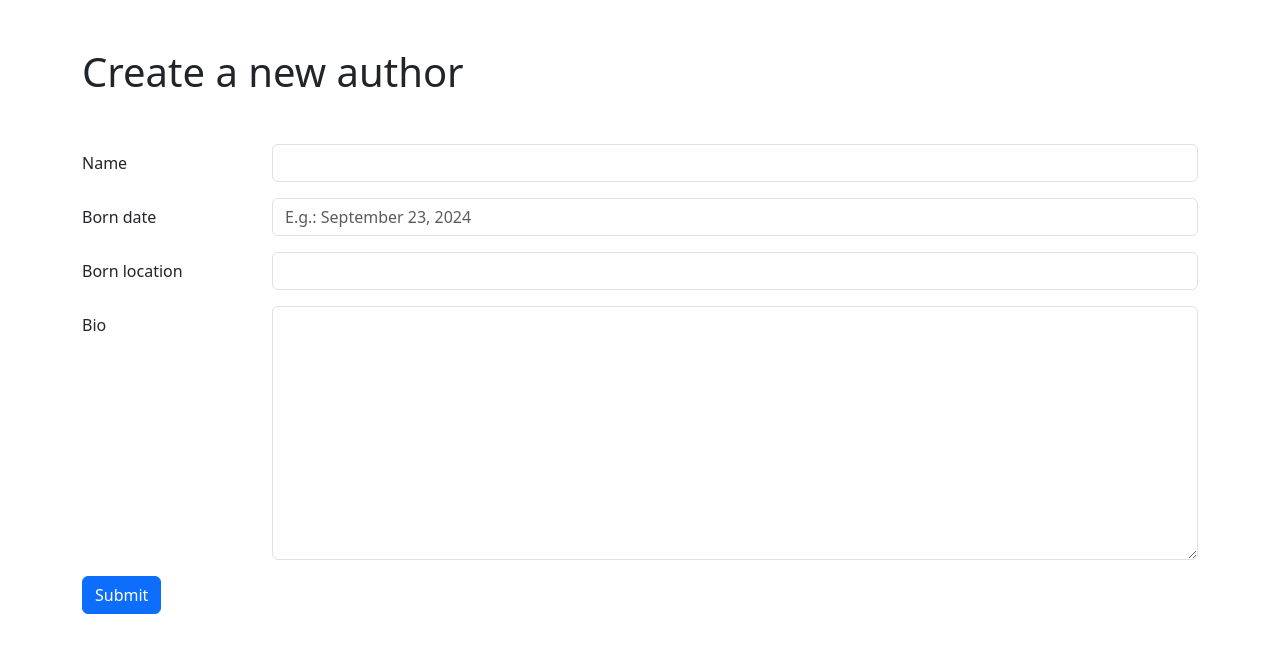
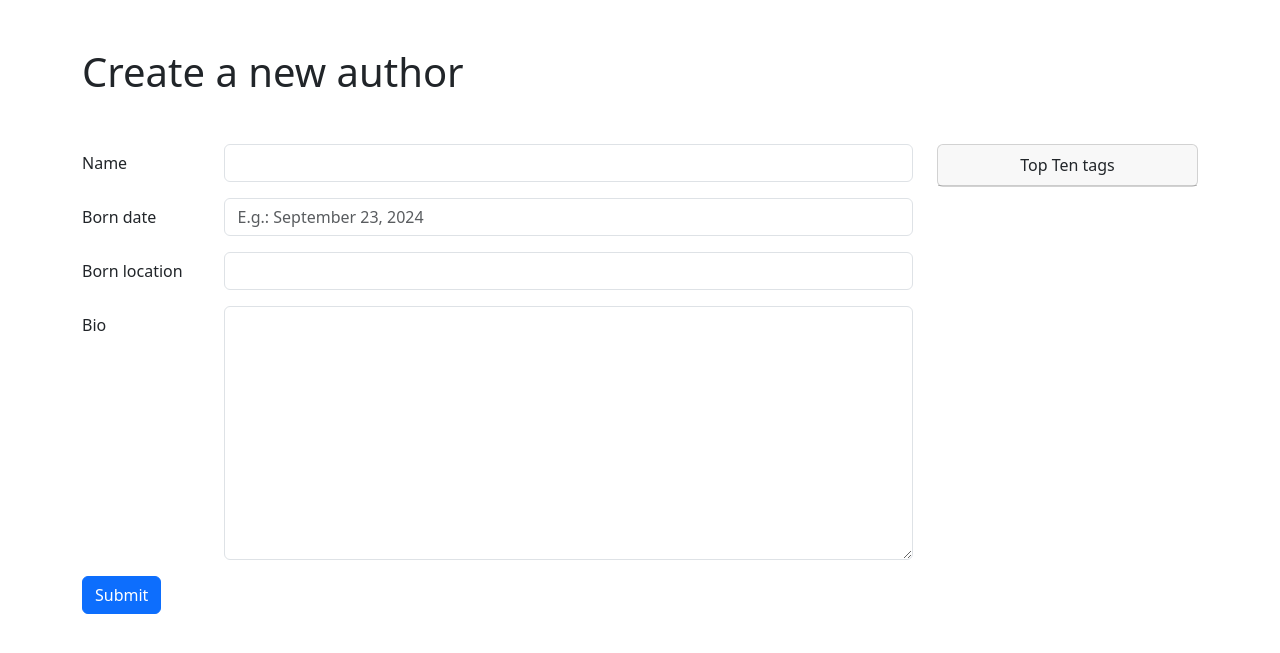
Before and after one commit to lexhouk/goit-pyweb-hw-10, a Django app: page /author/ in a window 1280 px wide. Shown: the part 56-709 px from the top of the page. Run offline with Django 5.2, Linux system fonts and the light colour scheme; the visitor is signed in with stand-in values (Sample User, id 1).

Commit message:
Issue #2: Create a block with the most used tags

```diff
--- a/fpq/fpq_core/templates/fpq_core/index.html
+++ b/fpq/fpq_core/templates/fpq_core/index.html
@@ -107,13 +107,14 @@
         <div class="alert alert-danger" role="alert">{{ message }}</div>
       {% endfor %}
 
-      <main class="mt-5">
+      <main class="row mt-5">
+        <div class="col-9">
           {% block content %}
             {% if quotes %}
               {% load extract_tags %}
 
               {% for quote in quotes %}
-              <div class="card mt-4">
+                <div class="card mb-4">
                   <div class="card-body">
                     <blockquote class="blockquote mb-0">
                       <p>{{ quote.phrase }}</p>
@@ -122,7 +123,16 @@
                           {% for tag in quote.tags|tags %}
                             <a
                               href="{% url 'fpq_core:index' %}?tag={{ tag.id }}"
-                            class="badge text-bg-{% if current_tag == tag %}success{% else %}secondary{% endif %} link-underline link-underline-opacity-0"
+                              class="
+                                badge
+                                {% if current_tag == tag %}
+                                  text-bg-success
+                                {% else %}
+                                  text-bg-secondary
+                                {% endif %}
+                                link-underline
+                                link-underline-opacity-0
+                              "
                             >
                               {{ tag }}
                             </a>
@@ -147,6 +157,32 @@
               <p>Welcome to the website!</p>
             {% endif %}
           {% endblock %}
+        </div>
+        <div class="col">
+          <div class="card">
+            <div class="card-header text-center">Top Ten tags</div>
+            <div class="list-group list-group-flush">
+              {% for tag in tags %}
+                <a
+                  href="{% url 'fpq_core:index' %}?tag={{ tag.id }}"
+                  class="
+                    list-group-item
+                    list-group-item-action
+                    {% if current_tag == tag %}active{% endif %}
+                    d-flex
+                    justify-content-between
+                    align-items-center
+                  "
+                >
+                  {{ tag.name }}
+                  <span class="badge text-bg-secondary rounded-pill">
+                    {{ tag.usages }}
+                  </span>
+                </a>
+              {% endfor %}
+            </div>
+          </div>
+        </div>
       </main>
     </div>
 
--- a/fpq/fpq_core/templatetags/extract_tags.py
+++ b/fpq/fpq_core/templatetags/extract_tags.py
@@ -7,7 +7,7 @@
 
 
 def tags(tags) -> list[Tag]:
-    return [tag for tag in tags.all()]
+    return tags.all()
 
 
 register.filter('tags', tags)
--- a/fpq/fpq_core/views.py
+++ b/fpq/fpq_core/views.py
@@ -2,9 +2,11 @@
 from typing import Any
 
 from django.core.handlers.wsgi import WSGIRequest
+from django.db.models import Count, F, Window
+from django.db.models.functions import RowNumber
 from django.forms import ModelForm
 from django.http import HttpResponse, HttpResponsePermanentRedirect, QueryDict
-from django.shortcuts import get_object_or_404, redirect, render
+from django.shortcuts import redirect, render
 from django.views import View
 
 from fpq_quote.models import Quote
@@ -59,8 +61,17 @@
 
 
 def index(request: WSGIRequest) -> HttpResponse:
+    tags = Tag.objects.annotate(
+        usages=Count('quotes'),
+        row_number=Window(
+            RowNumber(),
+            order_by=(F('usages').desc(), F('name').asc()),
+        ),
+    ).filter(row_number__lte=10)
+
+    context = {'tags': tags}
+
     query = Quote.objects
-    context = {}
 
     if (tag_id := request.GET.get('tag')):
         context['current_tag'] = Tag.objects.filter(pk=tag_id).first()
--- a/fpq/fpq_quote/models.py
+++ b/fpq/fpq_quote/models.py
@@ -8,7 +8,7 @@
 class Quote(Model):
     author = ForeignKey(Author, CASCADE)
     phrase = CharField(max_length=200, null=False)
-    tags = ManyToManyField(Tag)
+    tags = ManyToManyField(Tag, related_name='quotes')
 
     def __str__(self) -> str:
         return self.phrase
```
Lines whose indentation alone changed are shown as unchanged.
